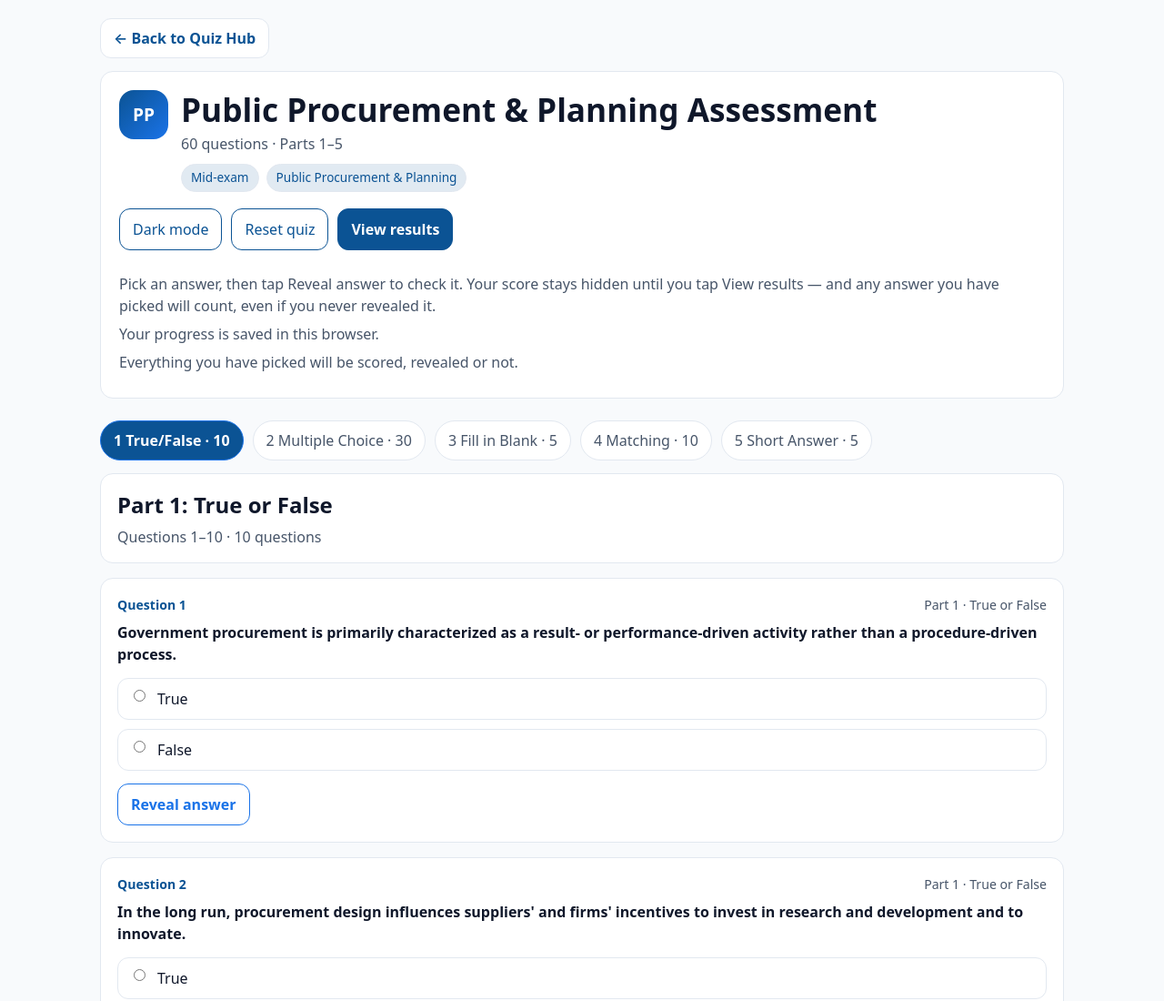
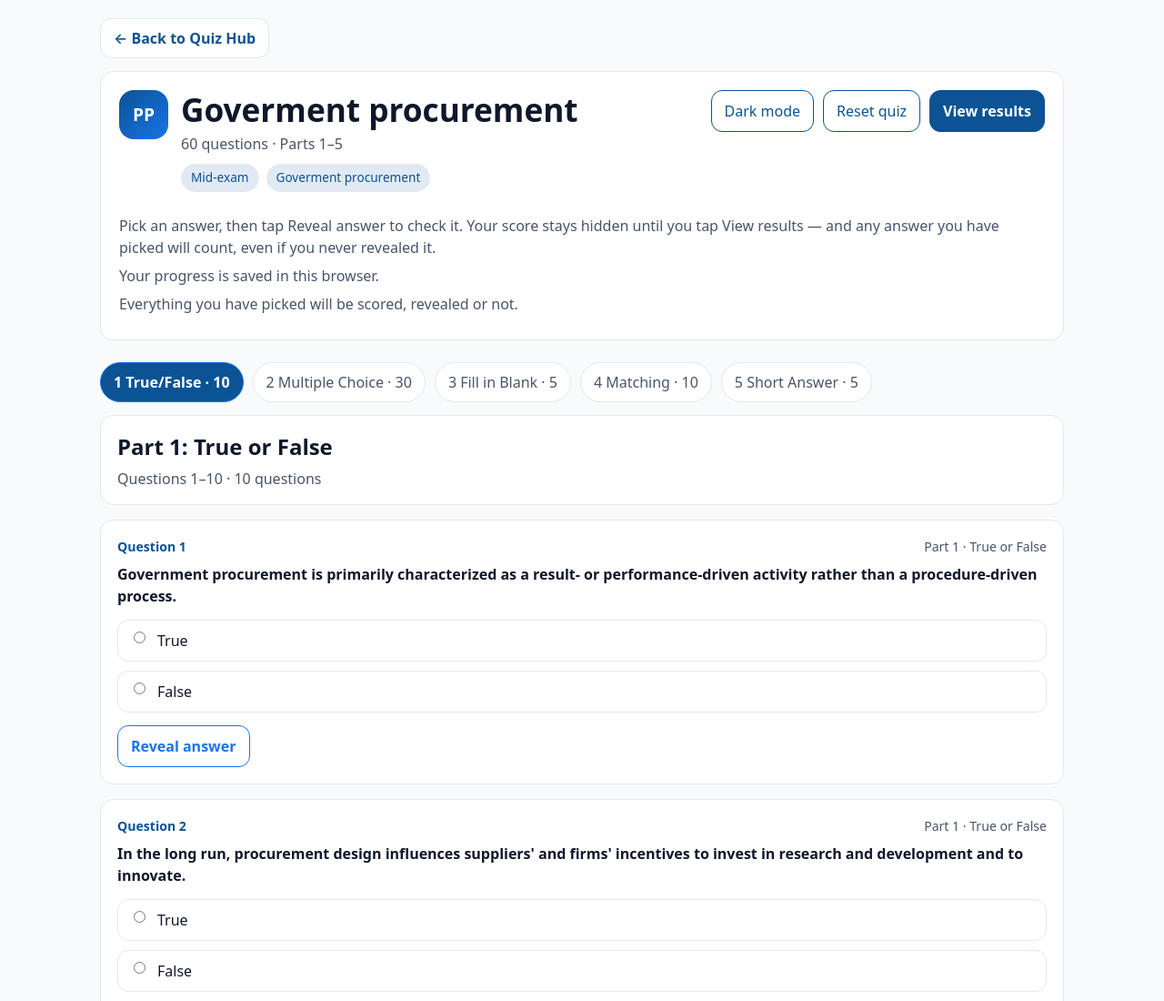
Before and after one commit to Birlack/lscm-quiz, a plain HTML site: page quizzes/mid-exam/government-procurement.html in a window 1280 px wide. Shown: the top 1100 px of the page at 91% size. Drawn offline with Linux system fonts and the light colour scheme.

Commit message:
Add files via upload

```diff
--- a/quizzes/mid-exam/government-procurement.html
+++ b/quizzes/mid-exam/government-procurement.html
@@ -5,7 +5,7 @@
   <meta name="viewport" content="width=device-width, initial-scale=1, viewport-fit=cover">
   <meta name="apple-mobile-web-app-capable" content="yes">
   <meta name="apple-mobile-web-app-status-bar-style" content="default">
-  <meta property="og:title" content="Public Procurement & Planning Assessment">
+  <meta property="og:title" content="Goverment procurement">
   <meta property="og:type" content="website">
   <meta property="og:url" content="./">
   <meta property="og:description" content="60-question interactive Mid-exam assessment with instant answer reveal and offline progress saving">
@@ -513,11 +513,11 @@
       <div class="brand">
         <div class="badge" aria-hidden="true">PP</div>
         <div>
-          <h1>Public Procurement & Planning Assessment</h1>
+          <h1>Goverment procurement</h1>
           <div class="subtitle">60 questions · Parts 1–5</div>
           <div class="tags">
             <span class="chip">Mid-exam</span>
-            <span class="chip">Public Procurement & Planning</span>
+            <span class="chip">Goverment procurement</span>
           </div>
         </div>
       </div>
```
